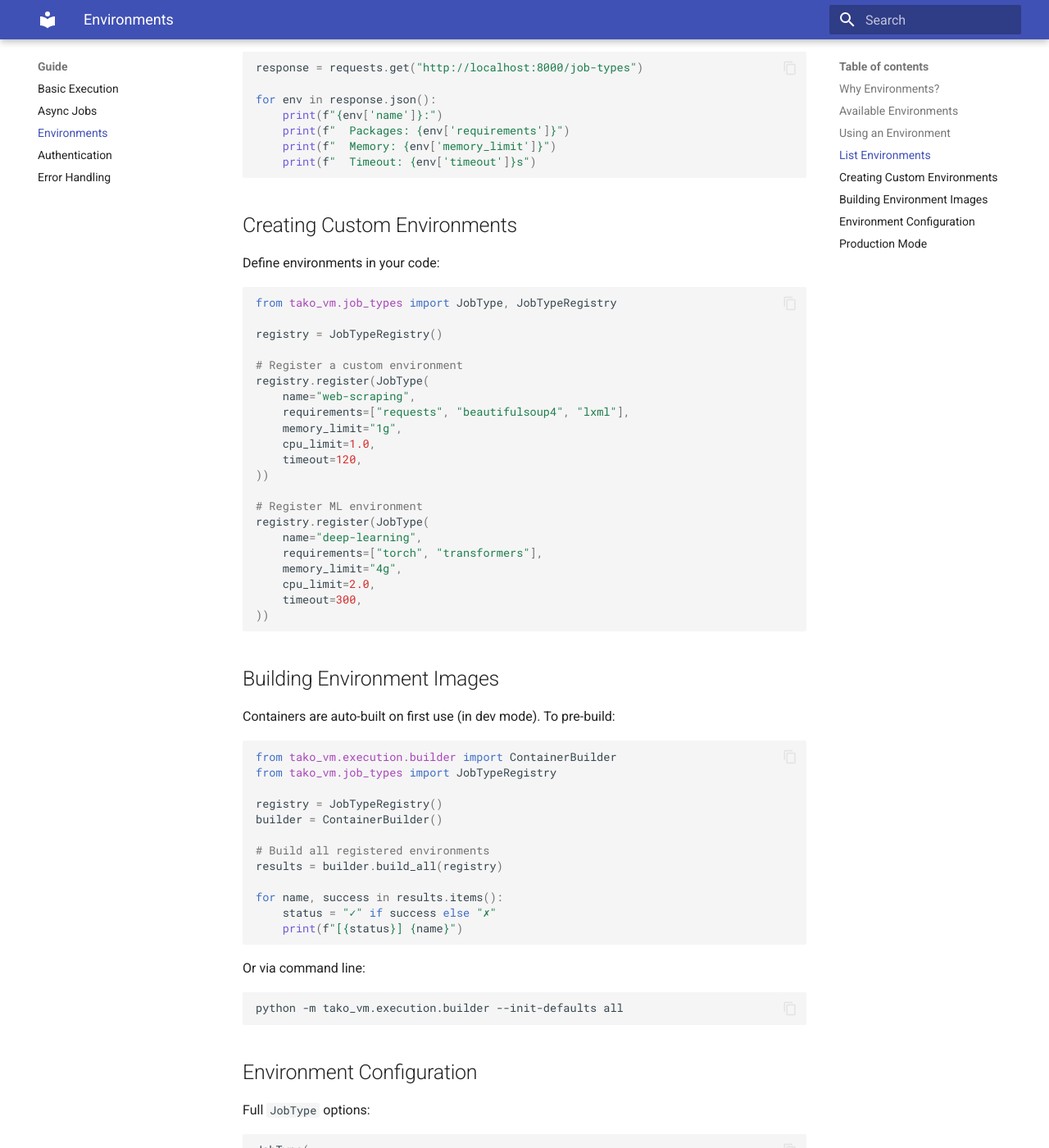
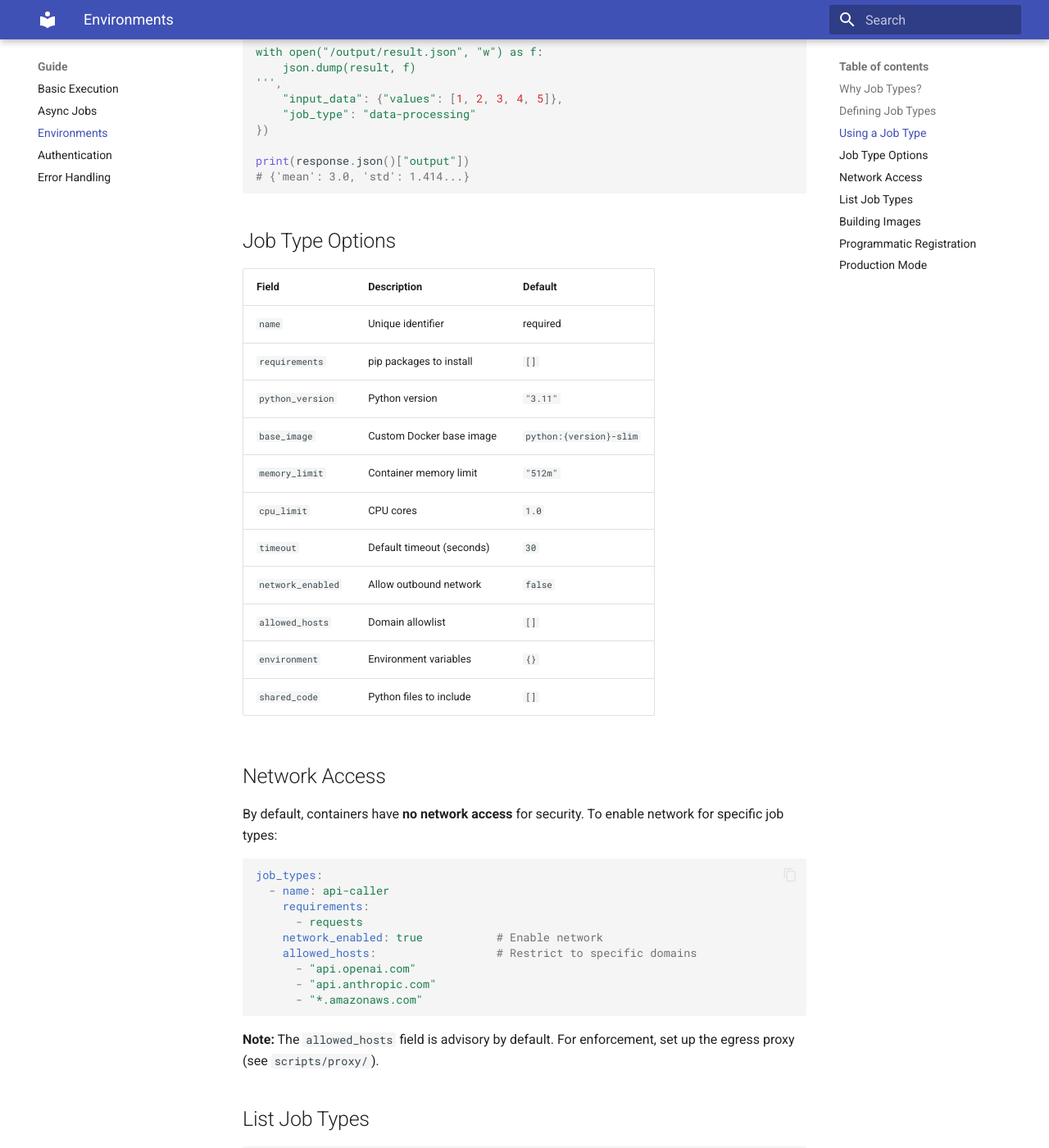
Before and after one commit to outerport/TakoVM, an MkDocs documentation site: the page built from docs/guide/environments.md, in a window 1280 px wide and 1400 px high, scrolled down 1544 px. Shown: the whole window at 82% size. Built offline with MkDocs 1.6.1 and Material for MkDocs 9.7.7, drawn with Linux system fonts in a browser that asks for light colours; some of the changed text lies outside the part shown.

Commit message:
Add job type network control, improve config, clean up project
Features:
- Add network_enabled and allowed_hosts to job types for per-container network control
- Add enable_userns config for non-root container execution (--user=1000:1000)
- Add egress proxy setup (scripts/proxy/) for network allowlist enforcement

Configuration:
- Reorganize tako_vm.yaml.example with clearer structure
- Add Pydantic validation for all config fields with bounds checking
- Support job types defined directly in YAML config

Documentation:
- Rewrite configuration.md with full options reference
- Update security.md with new security features
- Update environments.md (now "Job Types") with network access docs
- Update index.md feature list

Cleanup:
- Remove redundant requirements files (now in pyproject.toml)
- Remove run_server.py (replaced by tako-vm CLI)
- Add pytest-timeout to dev dependencies

Co-Authored-By: Claude Opus 4.5 <noreply@anthropic.com>

````diff
--- a/dev-requirements.txt
+++ /dev/null
@@ -1,4 +0,0 @@
-pytest>=7.0.0
-pytest-timeout>=2.1.0
-httpx>=0.25.0
-requests>=2.31.0
--- a/docs/deployment/security.md
+++ b/docs/deployment/security.md
@@ -30,7 +30,7 @@ Tako VM implements defense-in-depth to safely execute untrusted code.
 
 ### Network Isolation
 
-Containers have no network access:
+By default, containers have no network access:
 
 ```bash
 docker run --network=none ...
@@ -41,6 +41,21 @@ This prevents:
 - Command & control communication
 - Attacks on internal services
 - Cryptocurrency mining pools
+
+**Selective Network Access**
+
+For jobs that need network (e.g., API calls), configure per job type:
+
+```yaml
+job_types:
+  - name: api-client
+    network_enabled: true
+    allowed_hosts:
+      - "api.openai.com"
+      - "*.amazonaws.com"
+```
+
+The `allowed_hosts` field is advisory by default. For enforcement, set up the egress proxy (see `scripts/proxy/`).
 
 ### Read-Only Filesystem
 
@@ -60,13 +75,21 @@ All Linux capabilities are dropped:
 docker run --cap-drop=ALL --security-opt=no-new-privileges ...
 ```
 
-### Non-Root User
+### Non-Root Execution
 
-Code runs as unprivileged user:
+Code runs as unprivileged user (uid 1000) inside the container:
 
 ```dockerfile
-USER sandbox  # uid 1000
+# In Dockerfile
+USER sandbox
 ```
+
+```bash
+# At runtime (enforced by Tako VM)
+docker run --user=1000:1000 ...
+```
+
+This is controlled by `enable_userns: true` (default). Even if container code somehow modifies the Dockerfile or image, the `--user` flag at runtime ensures non-root execution.
 
 ### Ephemeral Containers
 
@@ -348,9 +371,11 @@ This separates the API server from the execution environment entirely, but adds
 
 - [ ] Enable `require_auth: true`
 - [ ] Enable `enable_seccomp: true`
+- [ ] Enable `enable_userns: true` (non-root execution)
 - [ ] Use HTTPS in production
 - [ ] Set appropriate resource limits
 - [ ] Keep Docker updated
+- [ ] For network-enabled jobs, use `allowed_hosts` to restrict domains
 - [ ] Monitor for anomalies
 - [ ] Rotate API keys periodically
 - [ ] Review execution logs
--- a/docs/getting-started/configuration.md
+++ b/docs/getting-started/configuration.md
@@ -1,76 +1,101 @@
 # Configuration
 
-Tako VM is configured via YAML files with sensible defaults.
+Tako VM uses YAML configuration with sensible defaults.
 
-## Configuration File
+## Quick Start
 
 Create `tako_vm.yaml` in your project directory:
 
 ```yaml
+production_mode: false    # strict mode (no auto-build)
+require_auth: false       # require API key
+max_workers: 4            # concurrent execution slots
+```
+
+That's it for basic setup. Everything else has sensible defaults.
+
+## Full Configuration
+
+```yaml
 # tako_vm.yaml
 
-# =============================================================================
-# Mode
-# =============================================================================
-production_mode: false     # Disable auto-build, require explicit versions
+# ==============================================================================
+# QUICK START
+# ==============================================================================
+production_mode: false
+require_auth: false
+max_workers: 4
 
-# =============================================================================
-# Authentication
-# =============================================================================
-require_auth: false        # Require API key for all requests
+# ==============================================================================
+# EXECUTION LIMITS
+# ==============================================================================
+default_timeout: 30       # seconds
+max_timeout: 300          # maximum allowed
 
-# =============================================================================
-# Workers & Queue
-# =============================================================================
-max_workers: 4             # Concurrent execution workers
-max_queue_size: 100        # Maximum pending jobs
+max_code_bytes: 102400    # 100KB
+max_input_bytes: 1048576  # 1MB
+max_stdout_bytes: 65536   # 64KB
+max_stderr_bytes: 65536   # 64KB
 
-# =============================================================================
-# Execution Limits
-# =============================================================================
-default_timeout: 30        # Default timeout (seconds)
-max_timeout: 300           # Maximum allowed timeout
+# ==============================================================================
+# CONTAINER SECURITY
+# ==============================================================================
+docker_image: code-executor:latest
+enable_seccomp: true      # syscall filtering
+enable_userns: true       # non-root execution
 
-# =============================================================================
-# Output Limits
-# =============================================================================
-max_stdout_bytes: 65536          # 64KB
-max_stderr_bytes: 65536          # 64KB
-max_artifact_bytes: 10485760     # 10MB per file
-max_total_artifacts_bytes: 52428800  # 50MB total
+container_limits:
+  pids_limit: 100
+  nofile_soft: 256
+  nofile_hard: 256
+  nproc_soft: 50
+  nproc_hard: 50
+  fsize: 104857600        # 100MB max file size
+  tmpfs_size: "100m"
 
-# =============================================================================
-# Input Limits
-# =============================================================================
-max_input_bytes: 1048576   # 1MB
-max_code_bytes: 102400     # 100KB
+# ==============================================================================
+# JOB TYPES
+# ==============================================================================
+job_types:
+  - name: data-processing
+    requirements:
+      - pandas
+      - numpy
+    memory_limit: "1g"
+    cpu_limit: 2.0
+    timeout: 60
 
-# =============================================================================
-# Storage
-# =============================================================================
-execution_record_ttl_days: 30  # Days to keep execution records
+  - name: api-client
+    requirements:
+      - requests
+      - httpx
+    memory_limit: "256m"
+    timeout: 30
+    network_enabled: true
+    allowed_hosts:
+      - "api.openai.com"
+      - "*.amazonaws.com"
 
-# =============================================================================
-# Docker
-# =============================================================================
-docker_image: code-executor:latest
-enable_seccomp: true       # Enable syscall filtering
+# ==============================================================================
+# OTHER
+# ==============================================================================
+max_queue_size: 100
+max_artifact_bytes: 10485760
+max_total_artifacts_bytes: 52428800
+execution_record_ttl_days: 30
 ```
 
 ## Config File Search Order
 
 Tako VM searches for configuration in this order:
 
-1. `./tako_vm.yaml` (current directory)
-2. `./config/tako_vm.yaml`
-3. `~/.tako_vm/config.yaml` (user home)
-4. `/etc/tako_vm/config.yaml` (system-wide)
+1. `TAKO_VM_CONFIG` environment variable
+2. `./tako_vm.yaml` (current directory)
+3. `./config/tako_vm.yaml`
+4. `~/.tako_vm/config.yaml`
+5. `/etc/tako_vm/config.yaml`
 
-The first file found is used. If none exist, defaults are used.
-
-## Environment Variable Overrides
-
-Paths can be overridden via environment variables:
+## Environment Variables
 
 ```bash
 # Override config file location
@@ -79,48 +104,85 @@ export TAKO_VM_CONFIG=/path/to/config.yaml
 # Override data directory
 export TAKO_VM_DATA_DIR=/var/lib/tako_vm
 
-# Override specific paths
-export TAKO_VM_API_KEYS_FILE=/etc/tako_vm/keys.json
-export TAKO_VM_DATABASE_FILE=/var/lib/tako_vm/db.sqlite
+# Set API key (recommended for secrets)
+export TAKO_VM_API_KEY="tvmk_your_secret_key"
+
+# Multiple API keys
+export TAKO_VM_API_KEYS='[
+  {"name": "prod", "key": "tvmk_xxx", "rate_limit_per_minute": 100},
+  {"name": "dev", "key": "tvmk_yyy", "rate_limit_per_minute": 10}
+]'
 ```
 
-## Data Directory
+## Job Types
 
-Tako VM stores data in `~/.tako_vm/` by default:
+Job types define pre-configured execution environments:
 
+| Field | Description | Default |
+|-------|-------------|---------|
+| `name` | Unique identifier | required |
+| `requirements` | pip packages | `[]` |
+| `memory_limit` | Container memory | `"512m"` |
+| `cpu_limit` | CPU cores | `1.0` |
+| `timeout` | Default timeout | `30` |
+| `network_enabled` | Allow network | `false` |
+| `allowed_hosts` | Domain allowlist | `[]` |
+
+When you define a job type, Tako VM builds a Docker image with the specified packages pre-installed (`tako-vm-{name}:latest`).
+
+## Container Limits
+
+| Limit | Description | Default | Range |
+|-------|-------------|---------|-------|
+| `pids_limit` | Max processes | 100 | 10-1000 |
+| `nofile_soft/hard` | File descriptors | 256 | 64-65536 |
+| `nproc_soft/hard` | Process count | 50 | 10-1000 |
+| `fsize` | Max file size | 100MB | 1MB-1GB |
+| `tmpfs_size` | /tmp size | 100m | 10m-2g |
+
+## Validating Configuration
+
+```bash
+# Validate config file
+tako-vm validate
+
+# Show current configuration
+tako-vm config
+
+# Show as JSON
+tako-vm config --json
 ```
-~/.tako_vm/
-├── config.yaml       # User configuration
-├── api_keys.json     # API keys (hashed)
-└── executions.db     # SQLite database
+
+Or in Python:
+
+```python
+from tako_vm.config import load_config, validate_config_file
+
+# Validate without loading
+errors = validate_config_file(Path("tako_vm.yaml"))
+if errors:
+    print(f"Invalid: {errors}")
+
+# Load and inspect
+config = load_config()
+print(f"Workers: {config.max_workers}")
+print(f"Job types: {len(config.job_types)}")
 ```
 
 ## Production Configuration
 
-For production deployments:
+```yaml
+production_mode: true     # require pre-built images
+require_auth: true        # require API keys
+max_workers: 8
+max_timeout: 60
+default_timeout: 15
+enable_seccomp: true
+enable_userns: true
 
-```yaml
-# tako_vm.yaml (production)
-production_mode: true      # Require pre-built images
-require_auth: true         # Require API keys
-max_workers: 8             # Scale workers
-enable_seccomp: true       # Keep security enabled
-
-# Tighter limits
-max_timeout: 60
-max_stdout_bytes: 32768
-max_artifact_bytes: 5242880
+container_limits:
+  pids_limit: 50
+  nofile_soft: 128
+  nofile_hard: 128
+  tmpfs_size: "64m"
 ```
-
-## Validating Configuration
-
-Check your configuration is loaded correctly:
-
-```python
-from tako_vm.config import load_config
-
-config = load_config()
-print(f"Production mode: {config.production_mode}")
-print(f"Max workers: {config.max_workers}")
-print(f"Data dir: {config.data_dir}")
-```
--- a/docs/guide/environments.md
+++ b/docs/guide/environments.md
@@ -1,36 +1,64 @@
-# Execution Environments
+# Job Types (Environments)
 
-Environments are pre-configured containers with specific Python packages installed.
+Job types are pre-configured execution environments with specific packages and resource limits.
 
-## Why Environments?
+## Why Job Types?
 
-Installing packages at runtime is slow. Environments pre-install packages so execution is fast:
+Installing packages at runtime is slow. Job types pre-install packages so execution is fast:
 
 ```
-WITHOUT Environments (slow)          WITH Environments (fast)
-─────────────────────────           ────────────────────────
+WITHOUT Job Types (slow)            WITH Job Types (fast)
+────────────────────────            ─────────────────────
 Start container                     Start container (pre-built)
 pip install numpy pandas  ← SLOW    Execute code
 Execute code                        Return results
 Return results
 ```
 
-## Available Environments
+## Defining Job Types
 
-| Environment | Packages | Use Case |
-|-------------|----------|----------|
-| `default` | Python stdlib | Simple scripts |
-| `data-processing` | pandas, numpy | Data manipulation |
-| `ml-inference` | numpy, scikit-learn | ML inference |
+Define job types in your `tako_vm.yaml`:
 
-## Using an Environment
+```yaml
+job_types:
+  - name: data-processing
+    requirements:
+      - pandas
+      - numpy
+    memory_limit: "1g"
+    cpu_limit: 2.0
+    timeout: 60
 
-Specify the `job_type` parameter:
+  - name: ml-inference
+    requirements:
+      - numpy
+      - scikit-learn
+      - joblib
+    memory_limit: "2g"
+    cpu_limit: 2.0
+    timeout: 120
+
+  - name: api-client
+    requirements:
+      - requests
+      - httpx
+    memory_limit: "256m"
+    timeout: 30
+    network_enabled: true
+    allowed_hosts:
+      - "api.openai.com"
+      - "*.amazonaws.com"
+```
+
+## Using a Job Type
+
+Specify the `job_type` parameter in your request:
 
 ```python
 import requests
 
-code = """
+response = requests.post("http://localhost:8000/execute", json={
+    "code": '''
 import json
 import numpy as np
 
@@ -38,121 +66,99 @@ with open("/input/data.json") as f:
     data = json.load(f)
 
 values = np.array(data["values"])
-
-result = {
-    "mean": float(np.mean(values)),
-    "std": float(np.std(values)),
-    "sum": float(np.sum(values))
-}
+result = {"mean": float(np.mean(values)), "std": float(np.std(values))}
 
 with open("/output/result.json", "w") as f:
     json.dump(result, f)
-"""
-
-response = requests.post("http://localhost:8000/execute", json={
-    "code": code,
+''',
     "input_data": {"values": [1, 2, 3, 4, 5]},
-    "job_type": "data-processing"  # ← Uses numpy
+    "job_type": "data-processing"
 })
 
 print(response.json()["output"])
-# {'mean': 3.0, 'std': 1.414..., 'sum': 15.0}
+# {'mean': 3.0, 'std': 1.414...}
 ```
 
-## List Environments
+## Job Type Options
+
+| Field | Description | Default |
+|-------|-------------|---------|
+| `name` | Unique identifier | required |
+| `requirements` | pip packages to install | `[]` |
+| `python_version` | Python version | `"3.11"` |
+| `base_image` | Custom Docker base image | `python:{version}-slim` |
+| `memory_limit` | Container memory limit | `"512m"` |
+| `cpu_limit` | CPU cores | `1.0` |
+| `timeout` | Default timeout (seconds) | `30` |
+| `network_enabled` | Allow outbound network | `false` |
+| `allowed_hosts` | Domain allowlist | `[]` |
+| `environment` | Environment variables | `{}` |
+| `shared_code` | Python files to include | `[]` |
+
+## Network Access
+
+By default, containers have **no network access** for security. To enable network for specific job types:
+
+```yaml
+job_types:
+  - name: api-caller
+    requirements:
+      - requests
+    network_enabled: true           # Enable network
+    allowed_hosts:                  # Restrict to specific domains
+      - "api.openai.com"
+      - "api.anthropic.com"
+      - "*.amazonaws.com"
+```
+
+**Note:** The `allowed_hosts` field is advisory by default. For enforcement, set up the egress proxy (see `scripts/proxy/`).
+
+## List Job Types
 
 ```python
 response = requests.get("http://localhost:8000/job-types")
 
-for env in response.json():
-    print(f"{env['name']}:")
-    print(f"  Packages: {env['requirements']}")
-    print(f"  Memory: {env['memory_limit']}")
-    print(f"  Timeout: {env['timeout']}s")
+for jt in response.json():
+    print(f"{jt['name']}:")
+    print(f"  Packages: {jt['requirements']}")
+    print(f"  Memory: {jt['memory_limit']}")
+    print(f"  Network: {'yes' if jt.get('network_enabled') else 'no'}")
 ```
 
-## Creating Custom Environments
+## Building Images
 
-Define environments in your code:
+In development mode, images are auto-built on first use. To pre-build:
+
+```bash
+# Build all job types
+python -m tako_vm.container_builder --build-all
+
+# Build specific job type
+python -m tako_vm.container_builder --build data-processing
+```
+
+Images are named `tako-vm-{name}:latest`.
+
+## Programmatic Registration
+
+You can also register job types in code:
 
 ```python
 from tako_vm.job_types import JobType, JobTypeRegistry
 
 registry = JobTypeRegistry()
 
-# Register a custom environment
 registry.register(JobType(
-    name="web-scraping",
-    requirements=["requests", "beautifulsoup4", "lxml"],
-    memory_limit="1g",
-    cpu_limit=1.0,
-    timeout=120,
-))
-
-# Register ML environment
-registry.register(JobType(
-    name="deep-learning",
-    requirements=["torch", "transformers"],
-    memory_limit="4g",
-    cpu_limit=2.0,
-    timeout=300,
-))
-```
-
-## Building Environment Images
-
-Containers are auto-built on first use (in dev mode). To pre-build:
-
-```python
-from tako_vm.execution.builder import ContainerBuilder
-from tako_vm.job_types import JobTypeRegistry
-
-registry = JobTypeRegistry()
-builder = ContainerBuilder()
-
-# Build all registered environments
-results = builder.build_all(registry)
-
-for name, success in results.items():
-    status = "✓" if success else "✗"
-    print(f"[{status}] {name}")
-```
-
-Or via command line:
-
-```bash
-python -m tako_vm.execution.builder --init-defaults all
-```
-
-## Environment Configuration
-
-Full `JobType` options:
-
-```python
-JobType(
     name="custom-env",
-
-    # Packages to install
     requirements=["numpy", "pandas>=2.0"],
-
-    # Base image (default: python:3.11-slim)
-    base_image="python:3.11-slim",
-    python_version="3.11",
-
-    # Resource limits
     memory_limit="2g",
     cpu_limit=2.0,
     timeout=60,
-
-    # Environment variables
     environment={
         "NUMBA_CACHE_DIR": "/tmp",
         "OMP_NUM_THREADS": "2"
     },
-
-    # Shared code to include
-    shared_code=["./lib/helpers.py"],
-)
+))
 ```
 
 ## Production Mode
@@ -160,11 +166,10 @@ JobType(
 In production mode (`production_mode: true`):
 
 - Auto-build is disabled
-- All environments must be pre-built
-- Requests for missing environments fail
+- All job types must be pre-built
+- Requests for missing job types fail with an error
 
 ```yaml
-# tako_vm.yaml
 production_mode: true
 ```
 
--- a/pyproject.toml
+++ b/pyproject.toml
@@ -57,6 +57,7 @@ all = [
 dev = [
     "pytest>=7.0.0",
     "pytest-asyncio>=0.21.0",
+    "pytest-timeout>=2.1.0",
     "httpx>=0.24.0",
     "ruff>=0.1.0",
 ]
--- a/requirements-docs.txt
+++ /dev/null
@@ -1,5 +0,0 @@
-# Documentation dependencies
-# Install with: pip install -r requirements-docs.txt
-
-mkdocs>=1.5.0
-mkdocs-material>=9.0.0
--- a/requirements.txt
+++ /dev/null
@@ -1,5 +0,0 @@
-fastapi>=0.104.0
-uvicorn[standard]>=0.24.0
-pydantic>=2.0.0
-pyyaml>=6.0
-requests>=2.31.0
````
Also changed, not shown: docs/index.md (+3 -2 lines), run_server.py (deleted, +0 -7 lines), scripts/proxy/README.md (added, +91 -0 lines), 9 other files.
